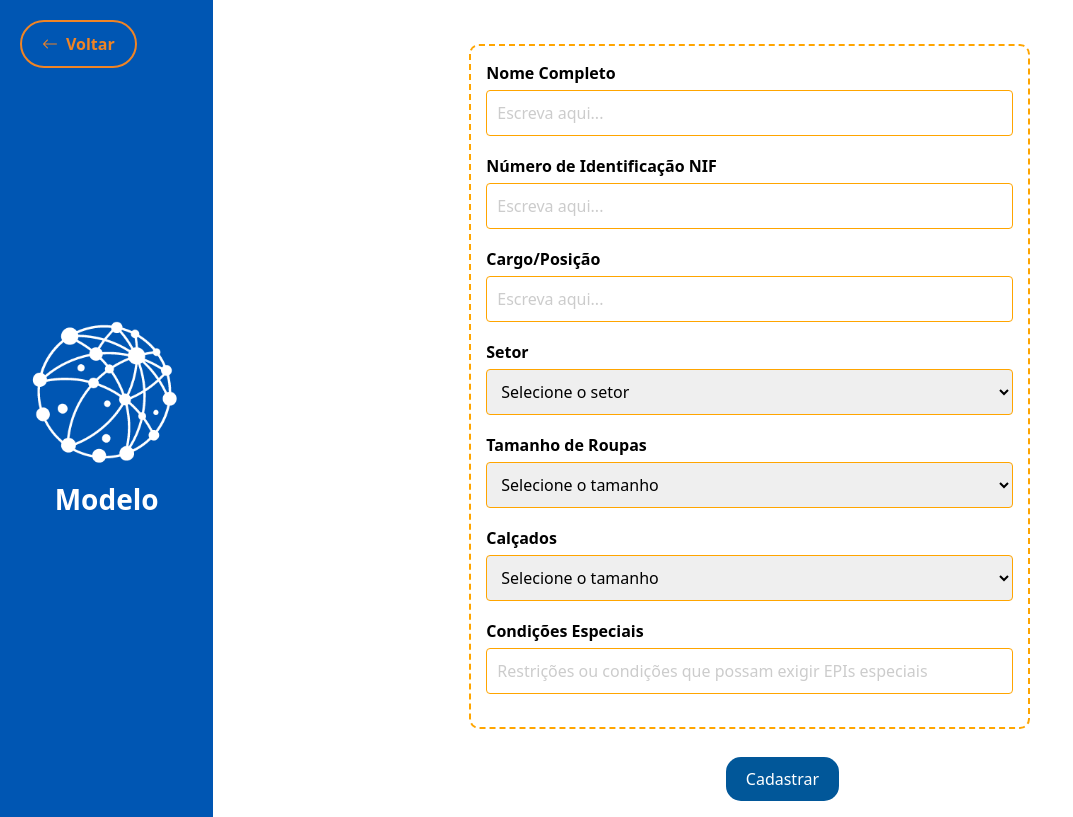
After one commit to otavioDev07/Grupo7_EquipTrack, a Flask app: page /cadastroDescarte in a window 1280 px wide. The commit adds this page. Shown: the whole page, without its empty margins (0-1073 px from the left). Run offline with Flask 3, Linux system fonts and the light colour scheme.

Commit message:
cadastroDescarte

```diff
--- a/admin/admin.py
+++ b/admin/admin.py
@@ -13,3 +13,7 @@ def cadastro_Funcionario():
 @admin_blueprint.route('/descarte')
 def descarte():
     return render_template('descarte.html')
+
+@admin_blueprint.route('/cadastroDescarte')
+def cadastroDescarte():
+    return render_template('cadastroDescarte.html')
--- /dev/null
+++ b/admin/templates/cadastroDescarte.html
@@ -0,0 +1,149 @@
+{% extends 'model.html' %}
+
+{% block conteudo %}
+
+<style>
+/* Layout geral do contêiner */
+.container {
+    display: flex;
+    justify-content: center; /* Centraliza o conteúdo */
+    margin-top: 5%;
+}
+
+/* Bordas tracejadas */
+.dashed-border {
+    border: 2px dashed orange;
+    border-radius: 10px;
+    padding: 15px;
+    margin: 10px;
+    width: 70%; /* Ajuste para preencher mais espaço e deixar alinhado */
+}
+
+/* Contêiner do formulário */
+.form-container {
+    display: flex;
+    justify-content: center;
+    width: 90%; /* Ajuste da largura do contêiner do formulário */
+    padding: 9px;
+    margin-left: 11%;
+}
+
+.epi-form {
+    display: flex;
+    justify-content: space-between;
+    width: 100%;
+}
+label {
+    display: block;
+    margin-bottom: 5px;
+    color: #000;
+}
+
+input[type="text"],
+select {
+    width: 100%;
+    padding: 10px;
+    border: 1px solid #ccc;
+    border-radius: 4px;
+    font-size: 16px;
+    border: 1px solid #ddd;
+    border: 1px solid orange; /* Adiciona borda laranja */
+}
+
+input[type="text"]::placeholder {
+    color: #ccc;
+
+}
+
+button {
+    background-color: #015799;
+    color: white;
+    padding: 10px 20px;
+    border: none;
+    border-radius: 15px;
+    font-size: 16px;
+    cursor: pointer;
+    margin-left: 48%;
+    transition: all 200ms;
+    display: inline-block;
+}
+
+button:hover {
+    background-color: #ff914d;
+    transform: scale(1.05);
+}
+</style>
+
+<div class="form-container">
+    <form class="epi-form">
+    <div class="dashed-border">
+    <form>
+        <div style="margin-bottom: 10px;" class="form-group">
+            <label for="nome-completo">Nome Completo</label>
+            <input type="text" id="nome-completo" placeholder="Escreva aqui...">
+        </div>
+
+        <div style="margin-bottom: 10px;" class="form-group">
+            <label for="nif">Número de Identificação NIF</label>
+            <input type="text" id="nif" placeholder="Escreva aqui...">
+        </div>
+
+        <div style="margin-bottom: 10px;" class="form-group">
+            <label for="cargo">Cargo/Posição</label>
+            <input type="text" id="cargo" placeholder="Escreva aqui...">
+        </div>
+
+        <div style="margin-bottom: 10px;" class="form-group">
+            <label for="setor">Setor</label>
+            <select id="setor">
+                <option value="">Selecione o setor</option>
+                <option value="">Cozinha</option>
+                <option value="">Manutenção</option>
+                <option value="">Professores</option>
+                <option value="">Inspetores</option>
+            </select>
+        </div>
+
+        <div style="margin-bottom: 10px;" class="form-group">
+            <label for="tamanho-roupa">Tamanho de Roupas</label>
+            <select id="setor">
+                <option value="">Selecione o tamanho</option>
+                <option value="">P</option>
+                <option value="">M</option>
+                <option value="">G</option>
+                <option value="">GG</option>
+            </select>
+        </div>
+
+        <div style="margin-bottom: 10px;" class="form-group">
+            <label for="calcados">Calçados</label>
+            <select id="calcados">
+                <option>Selecione o tamanho</option>
+                <option value="">33</option>
+                <option value="">34</option>
+                <option value="">35</option>
+                <option value="">36</option>
+                <option value="">37</option>
+                <option value="">38</option>
+                <option value="">39</option>
+                <option value="">40</option>
+                <option value="">41</option>
+                <option value="">42</option>
+                <option value="">43</option>
+            </select>
+        </div>
+
+        <div style="margin-bottom: 10px;" class="form-group">
+            <label for="condicoes-especiais">Condições Especiais</label>
+            <input type="text" id="condicoes-especiais" placeholder="Restrições ou condições que possam exigir EPIs especiais">
+        </div>
+
+    </form>
+</div>
+</div>
+</div>
+
+<div class="form-group">
+    <button type="submit">Cadastrar</button>
+</div>
+{% endblock %}
--- a/admin/templates/cadastroEPI.html
+++ b/admin/templates/cadastroEPI.html
@@ -65,8 +65,8 @@
         </div>
     </div>
 
-    <div class="row d-flex justify-content-center"> <!-- Botão abaixo das caixas -->
-        <button type="submit" class="submit-btn">Cadastrar</button>
+    <div> <!-- Botão abaixo das caixas -->
+        <button type="submit" class="botao">Cadastrar</button>
     </div>
 </div>
 
--- a/static/style.css
+++ b/static/style.css
@@ -162,3 +162,21 @@ button.submit-btn {
 button.submit-btn:hover {
     background-color: #003c7e;
 }
+
+.botao {
+    background-color: #015799;
+    color: white;
+    padding: 10px 20px;
+    border: none;
+    border-radius: 15px;
+    font-size: 16px;
+    cursor: pointer;
+    margin-left: 46%;
+    transition: all 200ms;
+    display: inline-block;
+}
+
+button:hover {
+    background-color: #ff914d;
+    transform: scale(1.05);
+}
```
Also changed, not shown: admin/templates/descarte.html (+46 -7 lines).
